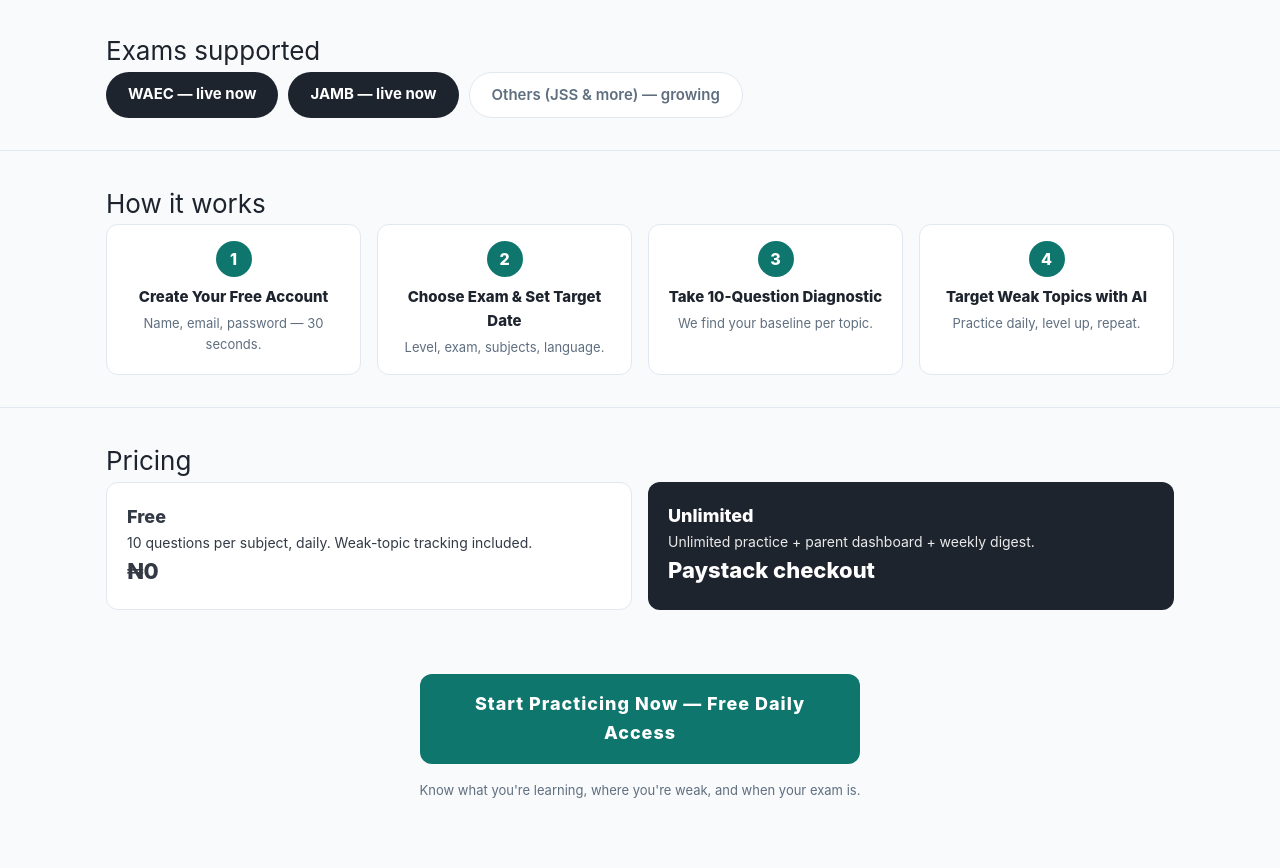
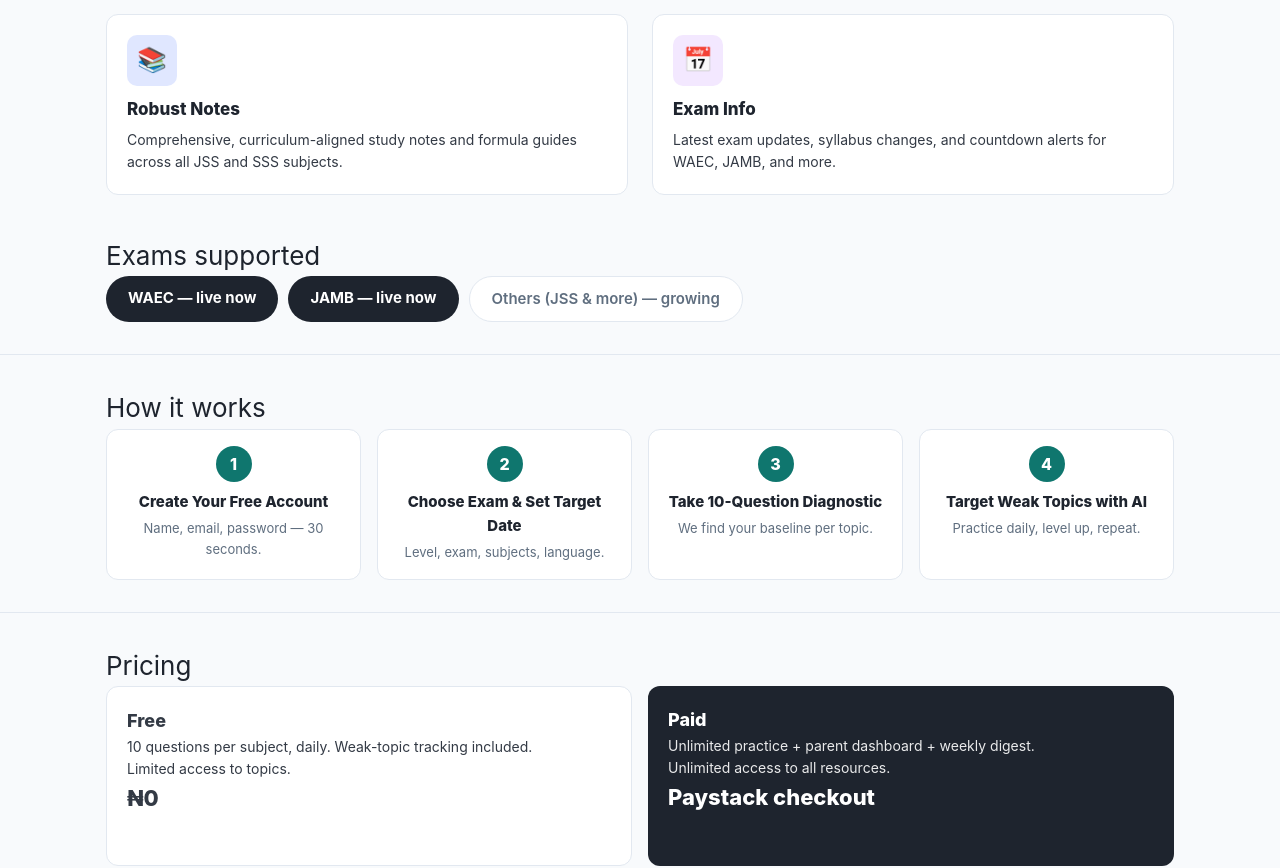
Before and after one commit to isaacarvb/Edupal-AI, a Next.js app: page / in a window 1280 px wide. Shown: the part 1080-1948 px from the top of the page. Built offline with nearby package versions, Linux system fonts and the light colour scheme.

Commit message:
Landing: 14 subjects, pricing tweaks, 2 new feature cards

```diff
--- a/app/page.tsx
+++ b/app/page.tsx
@@ -43,7 +43,7 @@ export default function Landing() {
       <section style={{ background: "#ECFDF5", borderBottom: "1px solid #A7F3D0" }}>
         <div style={{ maxWidth: 1100, margin: "0 auto", padding: "20px 16px", display: "flex", justifyContent: "space-around", textAlign: "center", flexWrap: "wrap", gap: 12 }}>
           {[
-            ["9", "Core Subjects Supported"],
+            ["14", "Core Subjects Supported (5 JSS + 9 SSS)"],
             ["30+", "Exam Topics & Questions"],
             ["2", "Explanation Modes (Simple English & Pidgin)"]
           ].map(([n, label]) => (
@@ -63,6 +63,8 @@ export default function Landing() {
           <Feature emoji="🎯" color="#FEF3C7" title="Finds Your Weak Topics" text="Weak, Needs Work, Strong — the app points at exactly what to study next, and celebrates level-ups." />
           <Feature emoji="⏳" color="#E1EBF5" title="Countdowns & Streaks" text="Daily reminders, study streaks with a monthly freeze, and a countdown that pushes you at 30 and 7 days." />
           <Feature emoji="👪" color="#FDEAEA" title="Parents Stay in the Loop" text="Weekly progress updates and a view-only dashboard, with zero friction at payment." />
+          <Feature emoji="📚" color="#E0E7FF" title="Robust Notes" text="Comprehensive, curriculum-aligned study notes and formula guides across all JSS and SSS subjects." />
+          <Feature emoji="📅" color="#F3E8FF" title="Exam Info" text="Latest exam updates, syllabus changes, and countdown alerts for WAEC, JAMB, and more." />
         </div>
       </section>
 
@@ -96,14 +98,16 @@ export default function Landing() {
       <section id="pricing" style={{ maxWidth: 1100, margin: "0 auto", padding: "32px 16px" }}>
         <h2 style={{ color: "#1E242E", fontSize: 26 }}>Pricing</h2>
         <div style={{ display: "flex", gap: 16, flexWrap: "wrap" }}>
-          <div style={{ flex: "1 1 240px", background: "#fff", border: "1px solid #E2E8F0", borderRadius: 12, padding: 20 }}>
+          <div style={{ flex: "1 1 240px", minHeight: 180, background: "#fff", border: "1px solid #E2E8F0", borderRadius: 12, padding: 20 }}>
             <div style={{ fontWeight: 800, fontSize: 18 }}>Free</div>
             <p style={{ fontSize: 14 }}>10 questions per subject, daily. Weak-topic tracking included.</p>
+            <p style={{ fontSize: 14 }}>Limited access to topics.</p>
             <div style={{ fontWeight: 800, fontSize: 22 }}>₦0</div>
           </div>
-          <div style={{ flex: "1 1 240px", background: "#1E242E", color: "#fff", borderRadius: 12, padding: 20 }}>
-            <div style={{ fontWeight: 800, fontSize: 18 }}>Unlimited</div>
+          <div style={{ flex: "1 1 240px", minHeight: 180, background: "#1E242E", color: "#fff", borderRadius: 12, padding: 20 }}>
+            <div style={{ fontWeight: 800, fontSize: 18 }}>Paid</div>
             <p style={{ fontSize: 14, opacity: 0.9 }}>Unlimited practice + parent dashboard + weekly digest.</p>
+            <p style={{ fontSize: 14, opacity: 0.9 }}>Unlimited access to all resources.</p>
             <div style={{ fontWeight: 800, fontSize: 22 }}>Paystack checkout</div>
           </div>
         </div>
@@ -111,7 +115,7 @@ export default function Landing() {
 
       {/* BOTTOM CTA */}
       <section style={{ textAlign: "center", padding: "16px 16px 48px" }}>
-        <a href="/signup" className="btn-journey">Start Practicing Now — Free Daily Access</a>
+        <a href="/signup" className="btn-journey">Start your journey</a>
         <p style={{ fontSize: 13, color: "#5F6E7F" }}>Know what you're learning, where you're weak, and when your exam is.</p>
       </section>
     </main>
```
